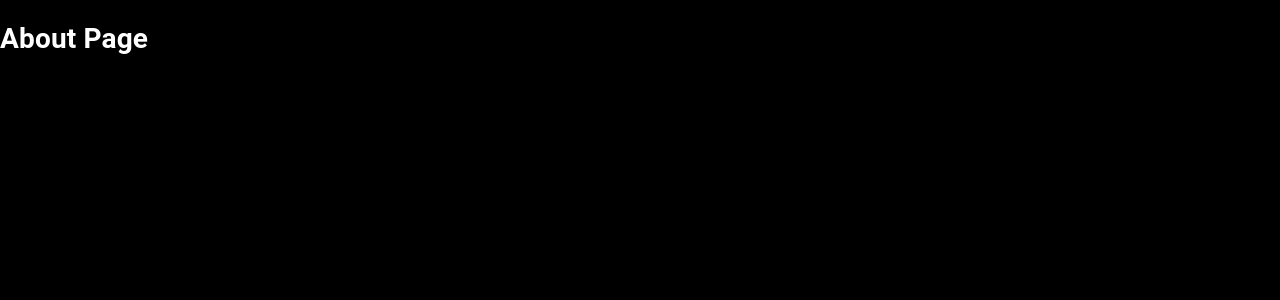
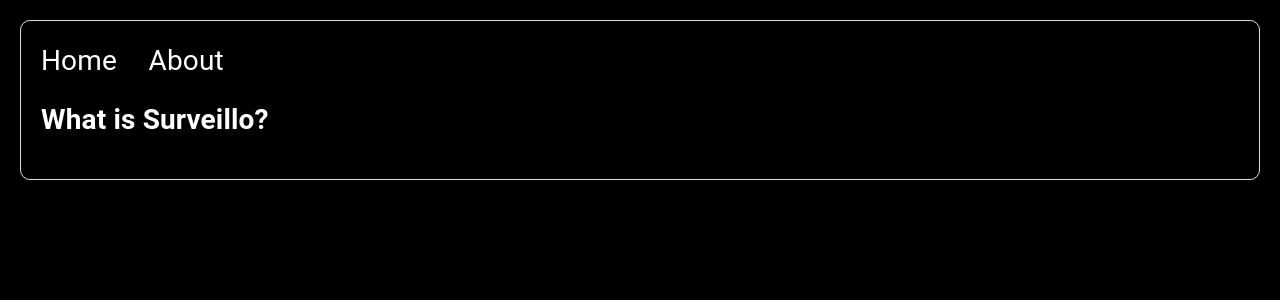
Before and after one commit to daniel-salin/u11-frontend, a Next.js app: page /about in a window 1280 px wide. Shown: the top 300 px of the page. Built offline with nearby package versions, Linux system fonts and the light colour scheme.

Commit message:
:construction: Add layout to about page

```diff
--- a/pages/about.tsx
+++ b/pages/about.tsx
@@ -1,3 +1,8 @@
-const About: React.FunctionComponent = () => <h1>About Page</h1>;
+import Layout from '../components/Layout';
 
+const About: React.FunctionComponent = () => (
+  <Layout title="About">
+    <h1>What is Surveillo?</h1>
+  </Layout>
+);
 export default About;
```
